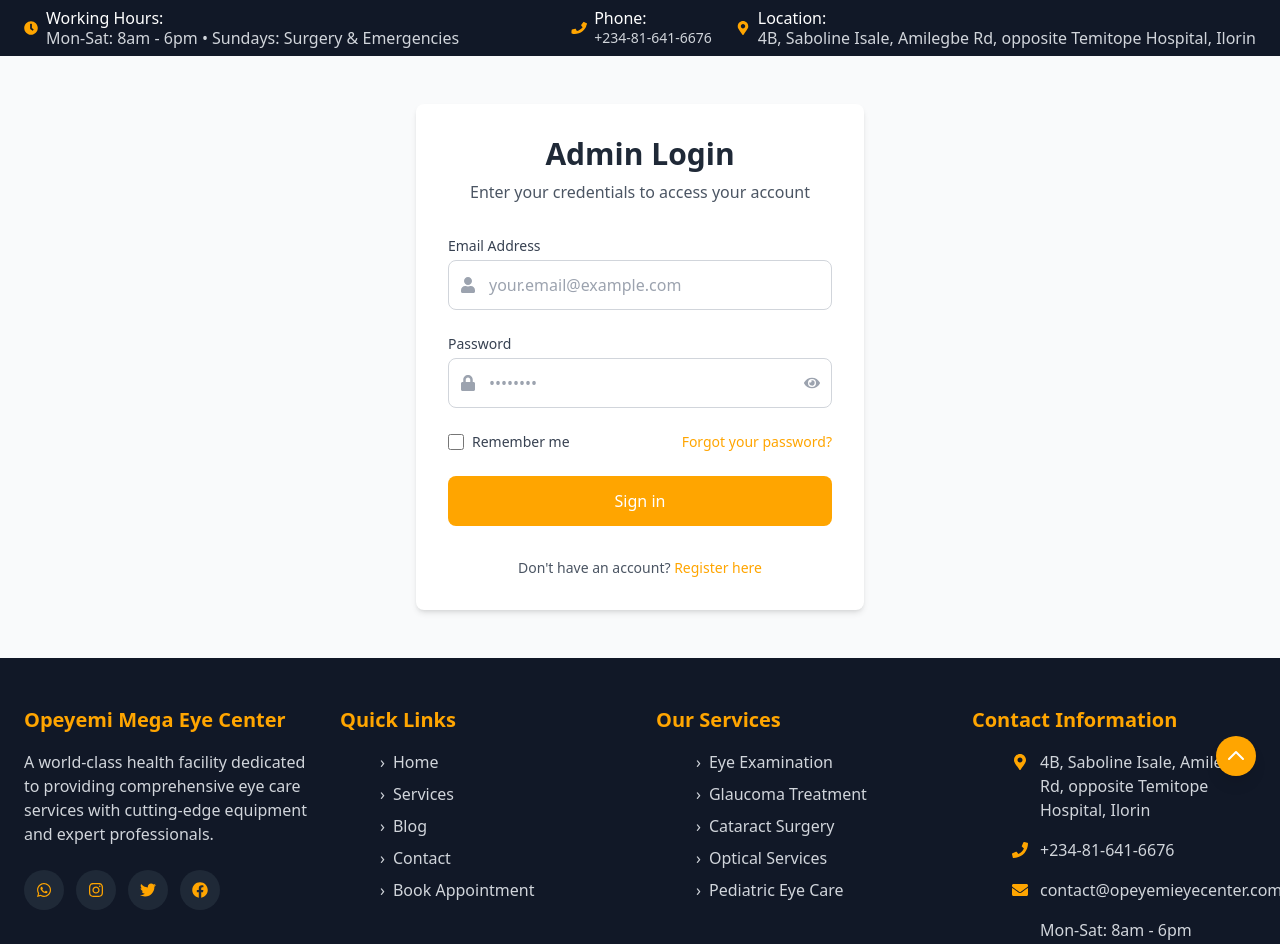
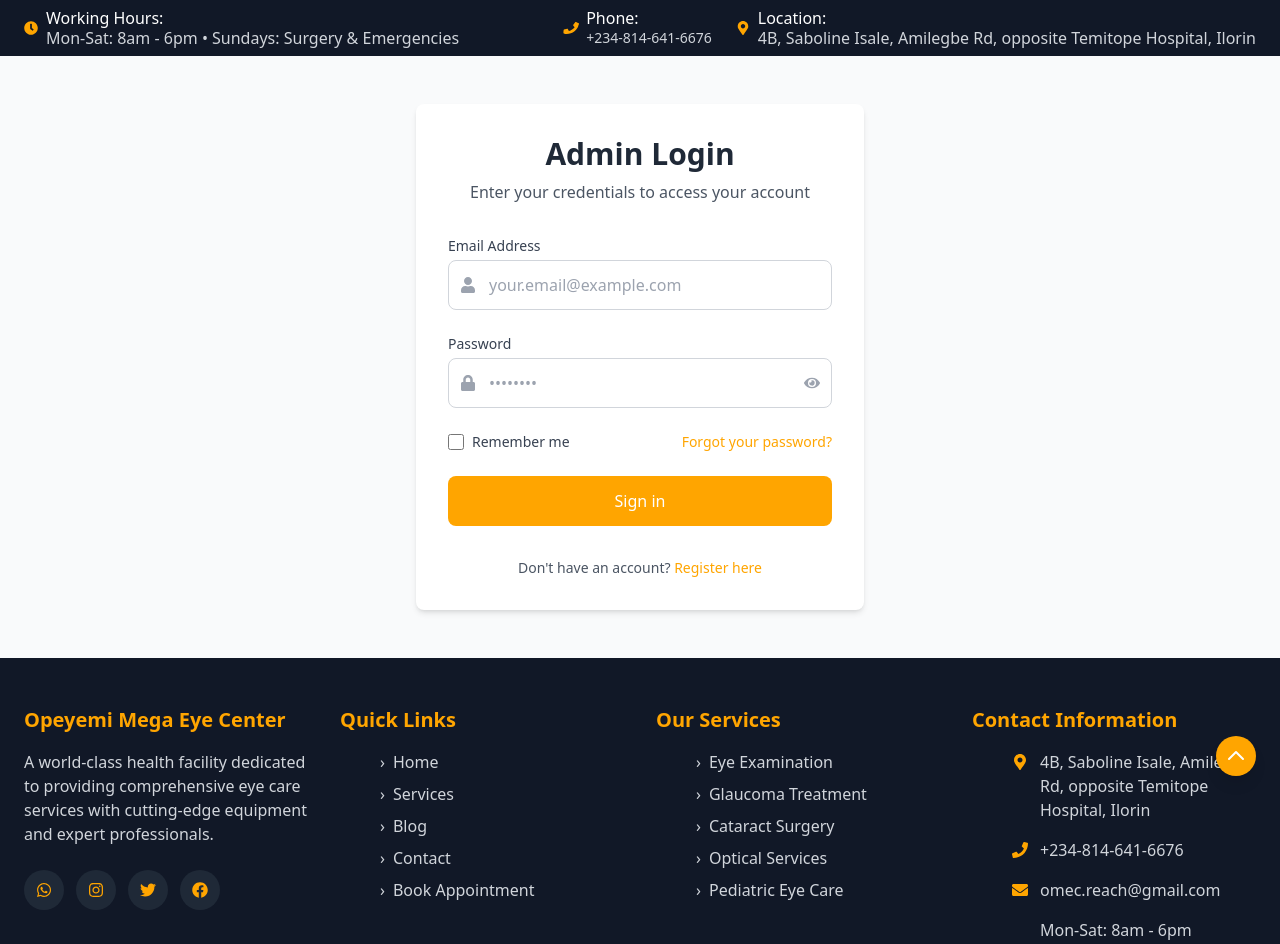
Before and after one commit to jemeelsanni/opeyemi-mega-eye-center, a React (Vite) app: page /login in a window 1280 px wide. Shown: the top 944 px of the page. Built offline with nearby package versions, Linux system fonts and the light colour scheme; a web font is replaced by a local one.

Commit message:
contact fix

```diff
--- a/src/layout/footer.tsx
+++ b/src/layout/footer.tsx
@@ -18,7 +18,7 @@ const Footer: React.FC = () => {
   };
 
   const socialLinks = [
-    { icon: <FaWhatsapp />, url: "https://wa.me/2348164166676", label: "WhatsApp" },
+    { icon: <FaWhatsapp />, url: "https://wa.me/23481464166676", label: "WhatsApp" },
     { icon: <FaInstagram />, url: "https://instagram.com/opeyemi_eye_center", label: "Instagram" },
     { icon: <FaTwitter />, url: "https://twitter.com/OpeyemiEye", label: "Twitter" },
     { icon: <FaFacebook />, url: "https://facebook.com/OpeyemiEyeCenter", label: "Facebook" },
@@ -184,7 +184,7 @@ const Footer: React.FC = () => {
                     href="tel:+2348164166676"
                     className="text-gray-300 hover:text-white transition-colors"
                   >
-                    +234-81-641-6676
+                    +234-814-641-6676
                   </a>
                 </li>
                 <li className="flex items-center">
@@ -193,7 +193,7 @@ const Footer: React.FC = () => {
                     href="mailto:contact@opeyemieyecenter.com"
                     className="text-gray-300 hover:text-white transition-colors"
                   >
-                    contact@opeyemieyecenter.com
+                    omec.reach@gmail.com
                   </a>
                 </li>
                 <li className="flex items-center">
--- a/src/layout/header.tsx
+++ b/src/layout/header.tsx
@@ -27,10 +27,10 @@ const Header: React.FC = () => {
                 <div>
                   <p className="font-medium">Phone:</p>
                   <a
-                    href="tel:+2348164166676"
+                    href="tel:+23481464166676"
                     className="text-gray-300 hover:text-white transition-colors"
                   >
-                    +234-81-641-6676
+                    +234-814-641-6676
                   </a>
                 </div>
               </div>
@@ -64,7 +64,7 @@ const Header: React.FC = () => {
 
             {/* Phone for mobile - compact */}
             <a
-              href="tel:+2348164166676"
+              href="tel:+2348146416676"
               className="flex items-center bg-[#FFA500] rounded-full px-3 py-1 ml-2 text-white"
             >
               <FaPhone className="mr-1 rotate-12 text-xs" />
--- a/src/layout/navbar.tsx
+++ b/src/layout/navbar.tsx
@@ -196,7 +196,7 @@ const Navbar = () => {
                 </ul>
               </div>
 
-              <div className="p-4 border-t">
+              {/* <div className="p-4 border-t">
                 <Link
                   to="/contact"
                   className="block w-full bg-[#FFA500] hover:bg-[#FF9000] text-white py-3 px-4 rounded-md text-center font-medium"
@@ -204,7 +204,7 @@ const Navbar = () => {
                 >
                   Contact Us
                 </Link>
-              </div>
+              </div> */}
             </div>
           </motion.div>
         )}
--- a/src/pages/contact/contact.tsx
+++ b/src/pages/contact/contact.tsx
@@ -45,19 +45,19 @@ const Contact: React.FC = () => {
     {
       icon: <FaPhone className="text-[#FFA500] text-2xl" />,
       title: "Call Us",
-      details: "+234-81-641-6676",
-      link: "tel:+2348164166676",
+      details: "+234-814-641-6676",
+      link: "tel:+23481464166676",
     },
     {
       icon: <FaEnvelope className="text-[#FFA500] text-2xl" />,
       title: "Email Us",
-      details: "contact@opeyemieyecenter.com",
-      link: "mailto:contact@opeyemieyecenter.com",
+      details: "omec.reach@gmail.com",
+      link: "mailto:omec.reach@gmail.com",
     },
   ];
 
   const socialLinks = [
-    { icon: <FaWhatsapp size={20} />, url: "https://wa.me/2348164166676", color: "bg-green-500" },
+    { icon: <FaWhatsapp size={20} />, url: "https://wa.me/23481464166676", color: "bg-green-500" },
     { icon: <FaFacebook size={20} />, url: "https://facebook.com/OpeyemiEyeCenter", color: "bg-blue-600" },
     { icon: <FaInstagram size={20} />, url: "https://instagram.com/opeyemi_eye_center", color: "bg-pink-600" },
     { icon: <FaTwitter size={20} />, url: "https://twitter.com/OpeyemiEye", color: "bg-sky-500" },
```
